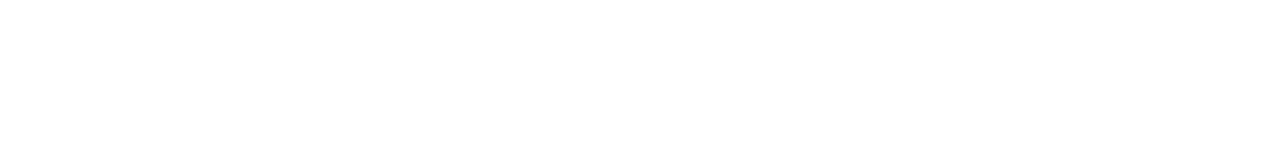
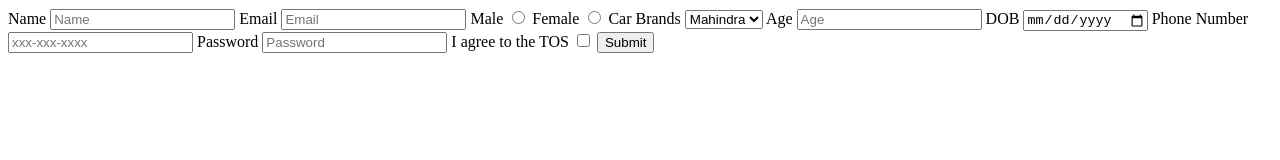
Before and after one commit to acciojob/signup-form-car-rajat705, a website: page main.html in a window 1280 px wide. Drawn offline with Linux system fonts and the light colour scheme.

Commit message:
created a submission

```diff
--- a/main.html
+++ b/main.html
@@ -8,6 +8,44 @@
 
 <body>
 	<!-- the entire body must be written by student -->
+	<form method="post">
+        <label for="name">Name</label>
+        <input placeholder="Name" type="text" id="name" required>
+
+        <label for="email">Email</label>
+        <input placeholder="Email" type="email" id="email" required>
+
+        <label for="gender_m">Male</label>
+        <input type="radio" id="gender_m" name="gender" required>
+        <label for="gender_f">Female</label>
+        <input type="radio" id="gender_f" name="gender" required>
+
+        <label for="cars">Car Brands</label>
+        <select placeholder="--Please choose an option--" name="" id="cars" required>
+            <option value="">Mahindra</option>
+            <option value="">Tata</option>
+            <option value="">Audi</option>
+            <option value="">BMW</option>
+        </select>
+
+        <label for="age">Age</label>
+        <input placeholder="Age" type="age" id="age" required>
+
+        <label for="dob">DOB</label>
+        <input type="Date" id="dob" required>
+
+        <label for="tel">Phone Number</label>
+        <input placeholder="xxx-xxx-xxxx" type="tel" id="tel">
+
+        <label for="password">Password</label>
+        <input placeholder="Password" type="password" id="password">
+
+        <label for="tos">I agree to the TOS</label>
+        <input type="checkbox" id="tos" required>
+
+        <button>Submit</button>
+
+    </form>
     <script type="text/javascript" src="./script.js">
 </script>
 
```
